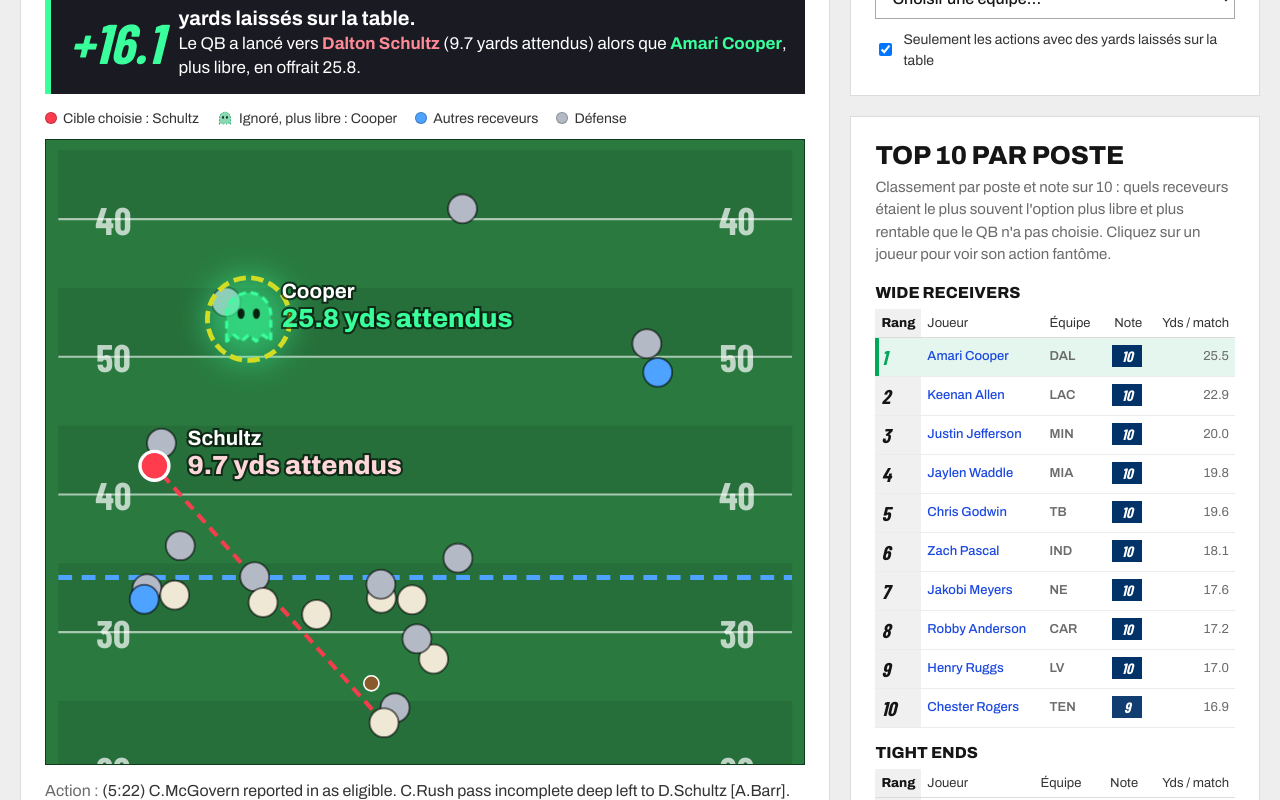
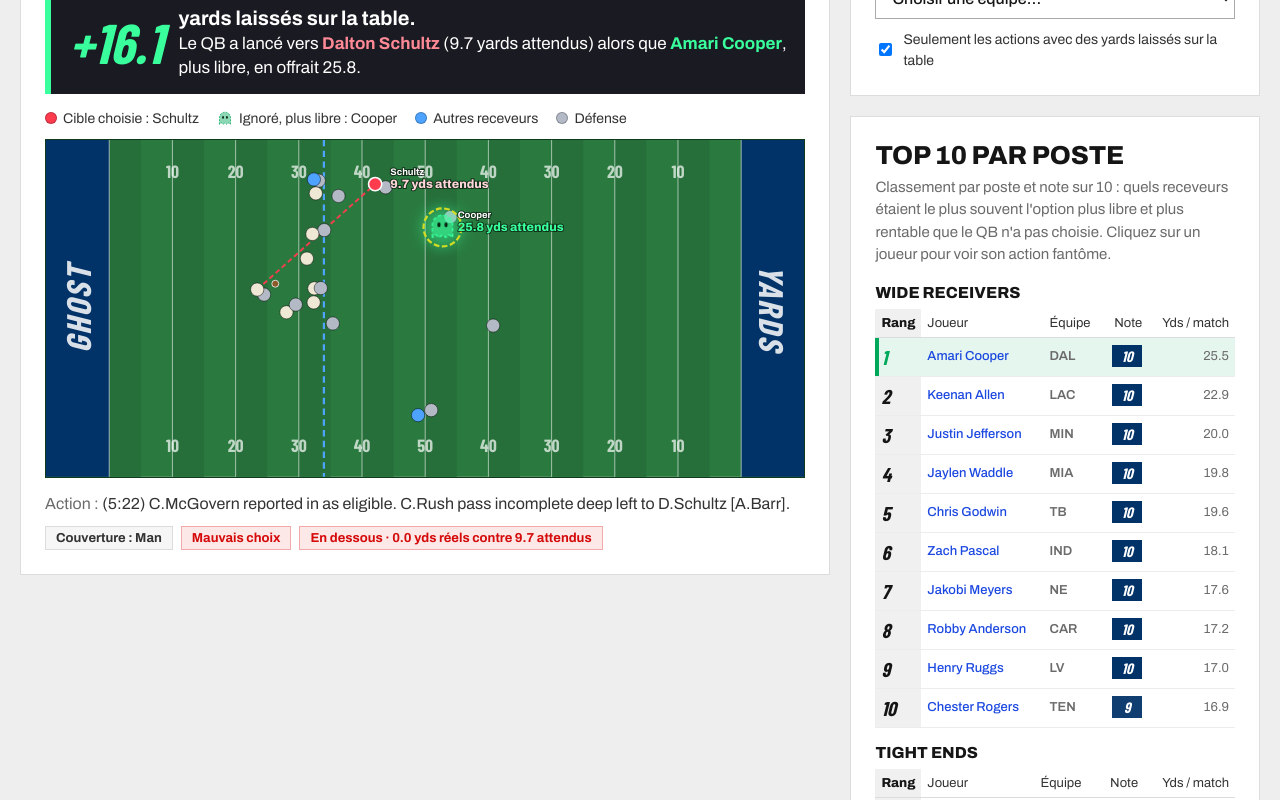
Before and after one commit to ggn-thomas/Ghost-Yards, a React (Vite) app in the folder web/: page / in a window 1280 px wide. Shown: the part 900-1700 px from the top of the page. Built offline with nearby package versions, Linux system fonts and the light colour scheme; a web font is replaced by a local one.

Commit message:
Revert "feat: vertical field (offense going up), auto-cropped around the play"
This reverts commit 91b9b8389e4d14892d8f865a8c4e179cc9e7f013.

```diff
--- a/web/src/Field.jsx
+++ b/web/src/Field.jsx
@@ -1,11 +1,9 @@
-// Terrain SVG vertical du play au moment du lancer : l'attaque monte vers le haut de l'écran.
-// Coordonnées des données déjà normalisées (attaque vers +x) ; S() les projette à l'écran.
+// Terrain SVG du play au moment du lancer. Coordonnées déjà normalisées (attaque vers +x).
 import { GhostShape } from './Ghost.jsx'
 
 const W = 120
 const H = 53.3
-// Projection d'affichage : +x (vers l'en-but adverse) vers le haut, gauche de l'attaque (+y) à gauche.
-const S = (x, y) => [H - y, W - x]
+const flip = (y) => H - y // SVG : y vers le bas -> on garde l'orientation habituelle
 
 const STRIPES = Array.from({ length: 20 }, (_, i) => 10 + i * 5).filter((_, i) => i % 2 === 0)
 const YARD_LINES = [10, 20, 30, 40, 50, 60, 70, 80, 90, 100, 110]
@@ -42,21 +40,8 @@ export default function Field({ play, selectedId }) {
   const order = { 'Pass Block': 0, 'Pass Rush': 0, Coverage: 1, Pass: 2, 'Pass Route': 3, football: 4 }
   const players = [...play.frame].sort((a, b) => (order[a.role] ?? 0) - (order[b.role] ?? 0))
 
-  // Recadrage d'affichage autour de l'action (tous les joueurs restent visibles).
-  const xs = play.frame.map((p) => p.x)
-  const lo = Math.max(0, Math.min(play.los_x - 8, ...xs) - 3)
-  const hi = Math.min(W, Math.max(play.los_x + 25, ...xs) + 5)
-  const [qx, qy] = qb ? S(qb.x, qb.y) : [0, 0]
-  const [tx, ty] = target ? S(target.x, target.y) : [0, 0]
-  const [, losY] = S(play.los_x, 0)
-
   return (
-    <svg
-      className="field"
-      viewBox={`0 ${W - hi} ${H} ${hi - lo}`}
-      role="img"
-      aria-label="Positions des joueurs au moment du lancer, l'attaque monte vers le haut"
-    >
+    <svg className="field" viewBox={`0 0 ${W} ${H}`} role="img" aria-label="Positions des joueurs au moment du lancer">
       <defs>
         <filter id="ghost-glow" x="-200%" y="-200%" width="500%" height="500%">
           <feGaussianBlur stdDeviation="1.1" />
@@ -69,29 +54,29 @@ export default function Field({ play, selectedId }) {
         </marker>
       </defs>
 
-      <rect className="turf" x="0" y="0" width={H} height={W} />
+      <rect className="turf" x="0" y="0" width={W} height={H} />
       {STRIPES.map((x) => (
-        <rect key={x} className="stripe" x="0" y={W - x - 5} width={H} height="5" />
+        <rect key={x} className="stripe" x={x} y="0" width="5" height={H} />
       ))}
-      <rect className="endzone" x="0" y="0" width={H} height="10" />
-      <rect className="endzone" x="0" y={W - 10} width={H} height="10" />
-      <text className="endzone-label" x={H / 2} y="5">YARDS</text>
-      <text className="endzone-label" x={H / 2} y={W - 5}>GHOST</text>
+      <rect className="endzone" x="0" y="0" width="10" height={H} />
+      <rect className="endzone" x="110" y="0" width="10" height={H} />
+      <text className="endzone-label" transform={`translate(5 ${H / 2}) rotate(-90)`}>GHOST</text>
+      <text className="endzone-label" transform={`translate(115 ${H / 2}) rotate(90)`}>YARDS</text>
 
       {YARD_LINES.map((x) => (
-        <line key={x} className="yard-line" x1="0" x2={H} y1={W - x} y2={W - x} />
+        <line key={x} className="yard-line" x1={x} x2={x} y1="0" y2={H} />
       ))}
       {NUMBERS.map((x) => {
         const label = x <= 60 ? x - 10 : 110 - x
         return (
           <g key={x} className="yard-number">
-            <text x="4" y={W - x} dominantBaseline="central">{label}</text>
-            <text x={H - 4} y={W - x} dominantBaseline="central">{label}</text>
+            <text x={x} y={H - 4}>{label}</text>
+            <text x={x} y={6}>{label}</text>
           </g>
         )
       })}
 
-      <line className="los" x1="0" x2={H} y1={losY} y2={losY} />
+      <line className="los" x1={play.los_x} x2={play.los_x} y1="0" y2={H} />
 
       {/* Traînée optionnelle (positions avant le lancer) */}
       {play.frame
@@ -100,7 +85,7 @@ export default function Field({ play, selectedId }) {
           <polyline
             key={`trail-${p.nflId}`}
             className={`trail trail-${kindOf(p, play)}`}
-            points={[...p.trail, [p.x, p.y]].map(([x, y]) => S(x, y).join(',')).join(' ')}
+            points={[...p.trail, [p.x, p.y]].map(([x, y]) => `${x},${flip(y)}`).join(' ')}
           />
         ))}
 
@@ -108,32 +93,37 @@ export default function Field({ play, selectedId }) {
       {play.frame
         .filter((p) => p.role !== 'football' && p.s != null && p.dir != null && p.s > 0.5)
         .map((p) => {
-          const [x1, y1] = S(p.x, p.y)
-          const [x2, y2] = S(...vectorEnd(p))
+          const [ex, ey] = vectorEnd(p)
           return (
             <line
               key={`vec-${p.nflId}`}
               className={`vector vector-${kindOf(p, play)}`}
-              x1={x1}
-              y1={y1}
-              x2={x2}
-              y2={y2}
+              x1={p.x}
+              y1={flip(p.y)}
+              x2={ex}
+              y2={flip(ey)}
               markerEnd="url(#vec)"
             />
           )
         })}
 
-      {qb && target && <line className="throw" x1={qx} y1={qy} x2={tx} y2={ty} markerEnd="url(#arrow)" />}
+      {qb && target && (
+        <line
+          className="throw"
+          x1={qb.x}
+          y1={flip(qb.y)}
+          x2={target.x}
+          y2={flip(target.y)}
+          markerEnd="url(#arrow)"
+        />
+      )}
 
       {players.map((p, i) => {
-        const [cx, cy] = S(p.x, p.y)
+        const cx = p.x
+        const cy = flip(p.y)
         const kind = kindOf(p, play)
         const isKey = kind === 'target' || kind === 'ghost'
         const isSelected = selectedId != null && p.nflId === selectedId
-        // Étiquette à gauche du joueur s'il est près du bord droit.
-        const flipLabel = cx > H - 16
-        const lx = flipLabel ? cx - 2.4 : cx + 2.4
-        const anchor = flipLabel ? 'end' : 'start'
         return (
           <g key={p.nflId ?? `ball-${i}`}>
             {isSelected && <circle className="selected-ring" cx={cx} cy={cy} r={kind === 'ghost' ? 3 : 2} />}
@@ -151,12 +141,12 @@ export default function Field({ play, selectedId }) {
               </circle>
             )}
             {p.role === 'Pass Route' && p.xyards != null && (isKey || isSelected) && (
-              <text className={`xyds ${isKey ? `xyds-${kind}` : ''}`} x={lx} y={cy + 0.6} textAnchor={anchor}>
+              <text className={`xyds ${isKey ? `xyds-${kind}` : ''}`} x={cx + 2.4} y={cy + 0.6}>
                 {p.xyards.toFixed(1)} yds attendus
               </text>
             )}
             {(isKey || isSelected) && (
-              <text className={`pname ${isSelected ? 'pname-selected' : ''}`} x={lx} y={cy - 1.5} textAnchor={anchor}>
+              <text className={`pname ${isSelected ? 'pname-selected' : ''}`} x={cx + 2.4} y={cy - 1.5}>
                 {shortName(p.name)}
               </text>
             )}
--- a/web/src/index.css
+++ b/web/src/index.css
@@ -538,9 +538,3 @@ tbody tr.selected td:first-child { box-shadow: inset 4px 0 0 var(--ghost); color
 .side .tops { grid-template-columns: minmax(0, 1fr); gap: 16px; }
 .side #top10 table { font-size: 13px; }
 .side #top10 th, .side #top10 td { padding: 7px 6px; }
-
-/* Terrain vertical, recadré : on limite sa hauteur à l'écran */
-.field-wrap { background: var(--turf); display: flex; justify-content: center; }
-.field { width: 100%; height: auto; max-height: 78vh; }
-.field .yard-number text { text-anchor: middle; }
-.field .endzone-label { dominant-baseline: central; }
```
